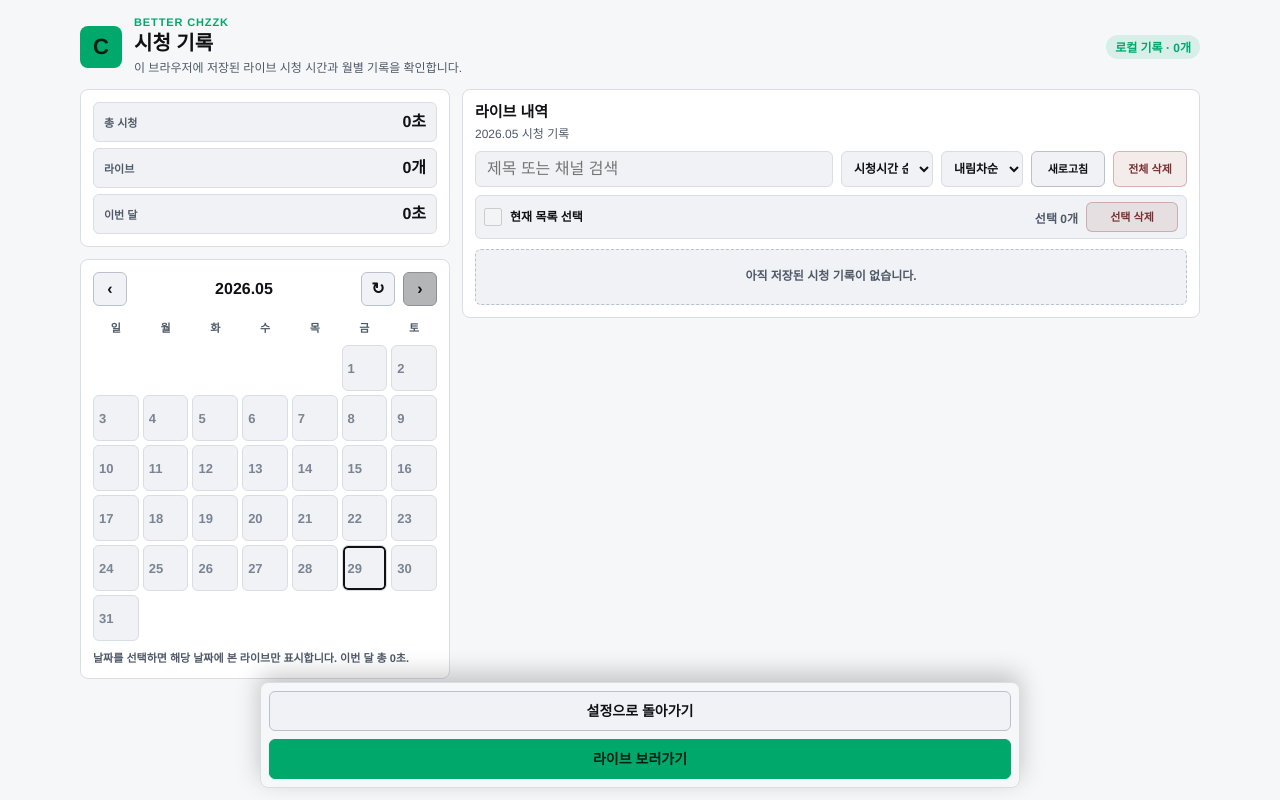
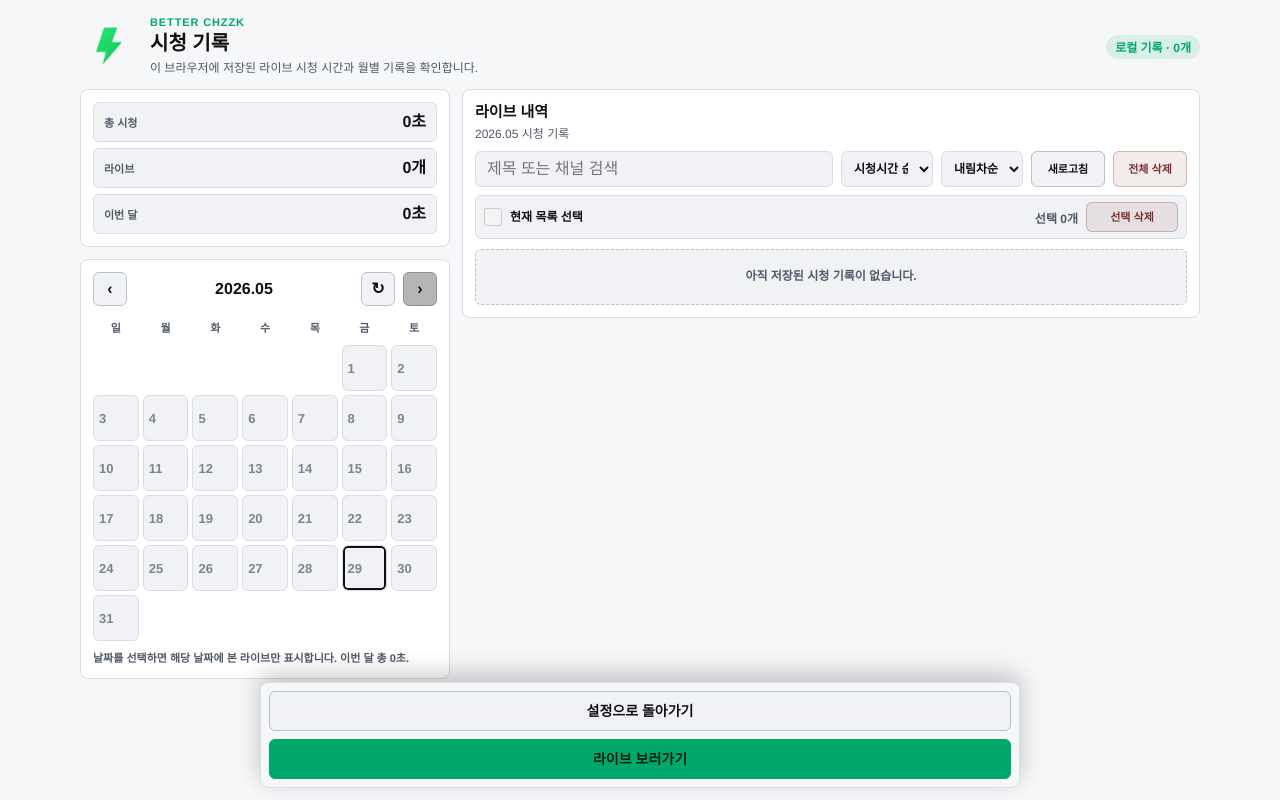
Before and after one commit to neder2/Chzzk, a browser extension: page history.html in a window 1280 px wide. Drawn offline with Linux system fonts and the light colour scheme.

Commit message:
설정 화면 브랜드 아이콘 교체

```diff
--- a/history.html
+++ b/history.html
@@ -9,7 +9,7 @@
 <body>
     <main class="options-page history-page">
         <header class="hero">
-            <div class="brand-mark" aria-hidden="true">C</div>
+            <img class="brand-mark" src="icons/icon128.png" alt="" aria-hidden="true">
             <div>
                 <p class="eyebrow">Better Chzzk</p>
                 <h1>시청 기록</h1>
--- a/styles.css
+++ b/styles.css
@@ -117,7 +117,7 @@ button {
 
 .hero {
     display: grid;
-    grid-template-columns: 42px minmax(0, 1fr) auto;
+    grid-template-columns: 58px minmax(0, 1fr) auto;
     gap: 12px;
     align-items: center;
 }
@@ -127,16 +127,10 @@ button {
 }
 
 .brand-mark {
-    display: inline-flex;
-    align-items: center;
-    justify-content: center;
-    width: 42px;
-    height: 42px;
-    border-radius: 8px;
-    color: #001f14;
-    background: var(--accent);
-    font-size: 22px;
-    font-weight: 900;
+    display: block;
+    width: 58px;
+    height: 58px;
+    object-fit: contain;
 }
 
 .eyebrow,
@@ -1230,14 +1224,13 @@ h1 {
     }
 
     .hero {
-        grid-template-columns: 36px minmax(0, 1fr);
+        grid-template-columns: 44px minmax(0, 1fr);
         gap: 8px;
     }
 
     .brand-mark {
-        width: 36px;
-        height: 36px;
-        font-size: 18px;
+        width: 44px;
+        height: 44px;
     }
 
     h1 {
```
Also changed, not shown: options.html (+1 -1 lines), store-assets/screenshot-options-1280x800.png.
